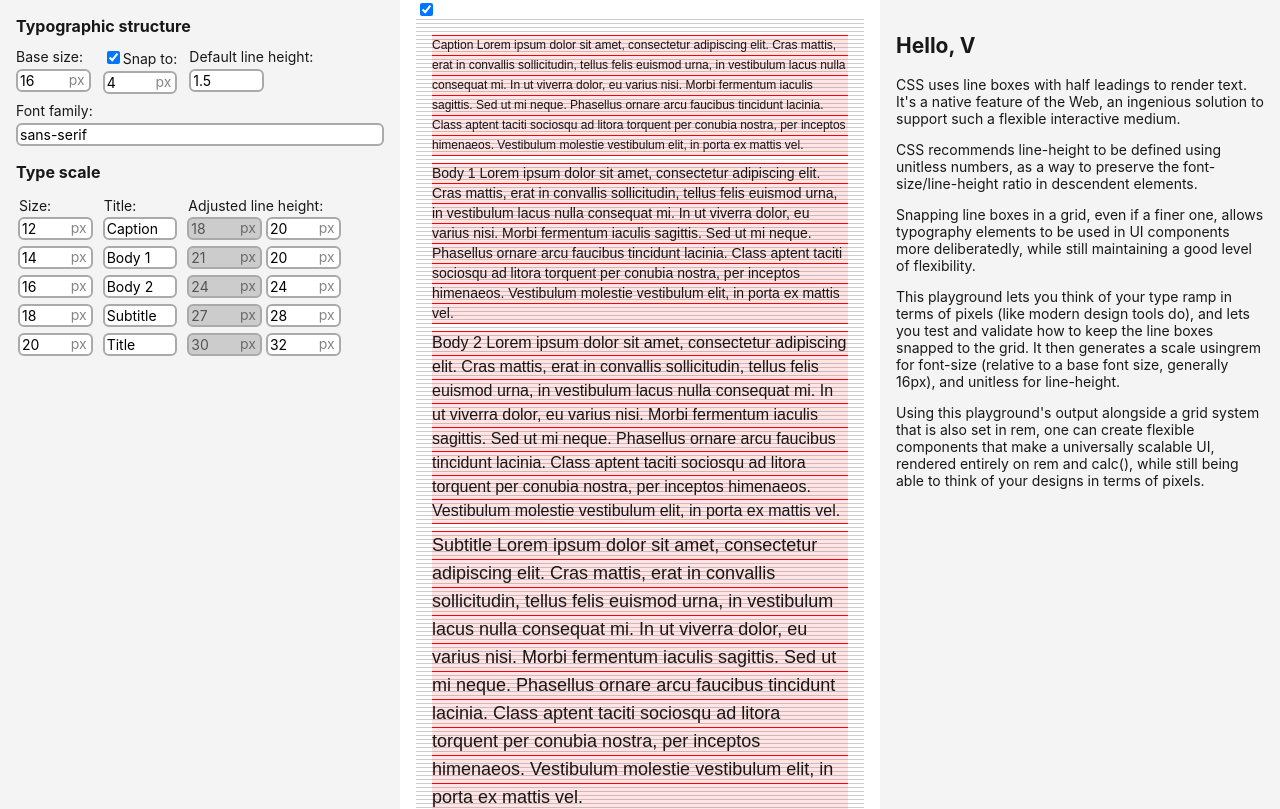
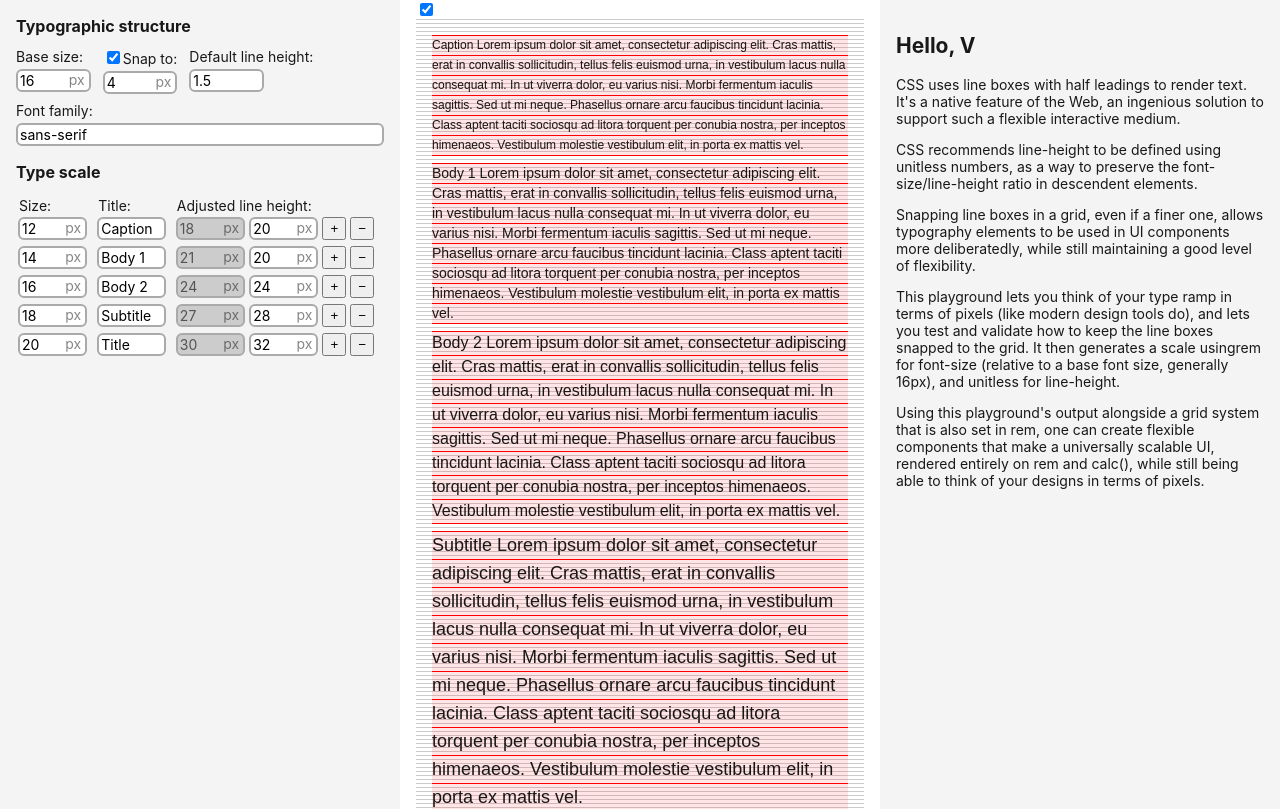
Before and after one commit to vdepizzol/grid-friendly-type-scale, a React (Create React App) app: page / in a window 1280 px wide. Shown: the top 809 px of the page. Built offline with nearby package versions, Linux system fonts and the light colour scheme.

Commit message:
add/minus buttons

```diff
--- a/src/TypeScaleEditor.js
+++ b/src/TypeScaleEditor.js
@@ -9,14 +9,23 @@ class TypeScaleEditor extends React.Component {
   constructor(props) {
     super(props);
     this.handleInputChange = this.handleInputChange.bind(this);
+    this.adjustLineHeight = this.adjustLineHeight.bind(this);
+
   }
 
   handleInputChange(e, id, name, value) {
     this.props.onChange(id, name, value);
   }
 
+  adjustLineHeight(e, id, operation) {
+    const step = this.props.gridSize;
+    const currentValue = this.props.typeScale[id].adjustedLineHeight;
+    const newValue = (operation === 'add') ? currentValue + step : currentValue - step;
+
+    this.props.onChange(id, 'adjustedLineHeight', newValue);
+  }
+
   render() {
-
     const typeScale = this.props.typeScale;
     const listItems = typeScale.map((typeScaleItem) => {
 
@@ -72,6 +81,18 @@ class TypeScaleEditor extends React.Component {
               }}
               value={typeScaleItem.adjustedLineHeight}
               suffix="px" />
+
+            <button
+              className="tempBtn"
+              onClick={e => {
+                this.adjustLineHeight(e, typeScaleItem.id, 'add');
+              }}>+</button>
+
+            <button
+              className="tempBtn"
+              onClick={e => {
+                this.adjustLineHeight(e, typeScaleItem.id, 'substract');
+              }}>&minus;</button>
           </div>
         </td>
       </tr>
```
